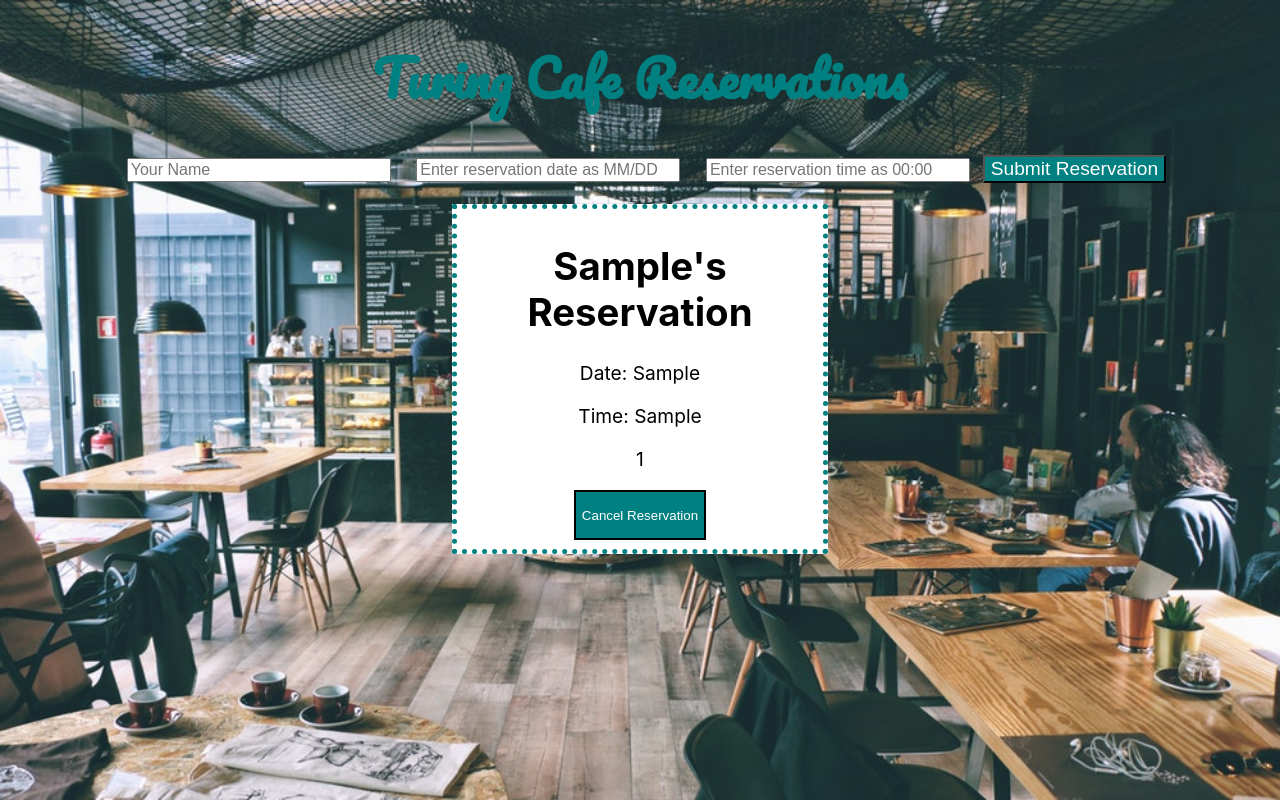
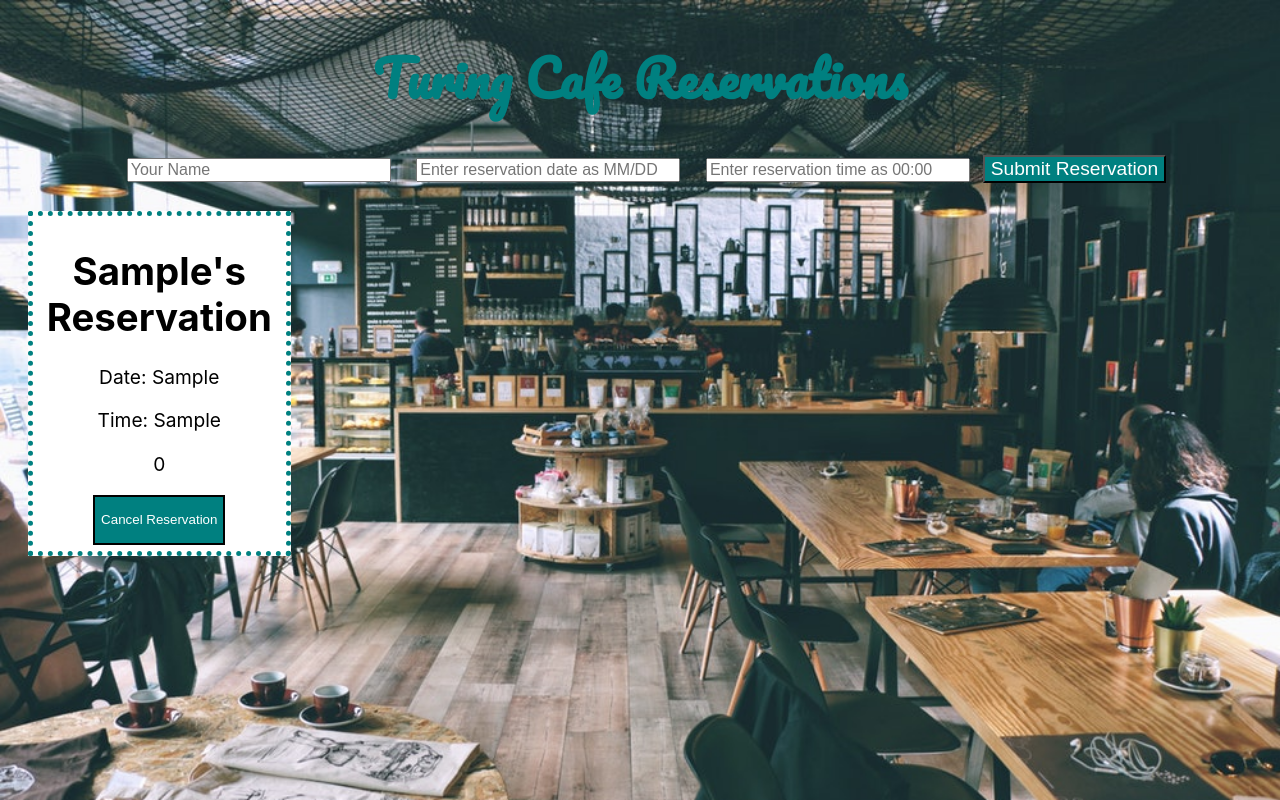
Before and after one commit to kalex19/Mid-Mod, a React (Create React App) app: page / in a window 1280 px wide. Both pictures are taken after typing "Sample", "Sample", "Sample" into the empty fields and a click on the button "Submit Reservation". Built offline with nearby package versions, Linux system fonts and the light colour scheme; no server answers.

Commit message:
attempt post

```diff
--- a/src/components/App/App.css
+++ b/src/components/App/App.css
@@ -21,3 +21,7 @@
 .resy-form {
   width: 100%;
 }
+
+.resy-container {
+  width: 100%;
+}
--- a/src/components/App/App.jsx
+++ b/src/components/App/App.jsx
@@ -12,7 +12,6 @@ export class App extends Component {
 	}
 
 	componentDidMount() {
-		console.log('hello');
 		fetch('http://localhost:3001/api/v1/reservations').then(response => response.json()).then(reservations =>
 			this.setState({
 				reservations
@@ -34,12 +33,28 @@ export class App extends Component {
 		});
 	};
 
+	postReservation = ({ newReservation }) => {
+		console.log(newReservation);
+		fetch('http://localhost:3001/api/v1/reservations', {
+			method: 'POST',
+			body: JSON.stringify({
+				newReservation
+			}),
+			headers: {
+				'content-type': 'application/json'
+			}
+		})
+			.then(response => response.json())
+			.then(reservation => this.setState([ ...this.state.reservations, reservation ]))
+			.catch(error => console.log(error));
+	};
+
 	render() {
 		return (
 			<div className="App">
 				<h1 className="app-title">Turing Cafe Reservations</h1>
 				<div className="resy-form">
-					<Form addReservation={this.addReservation} />
+					<Form addReservation={this.addReservation} postReservation={this.postReservation} />
 				</div>
 				<div className="resy-container">
 					<Container deleteReservation={this.deleteReservation} reservations={this.state.reservations} />
--- a/src/components/Card/Card.css
+++ b/src/components/Card/Card.css
@@ -4,6 +4,7 @@
   font-size: 1.2em;
   margin: 5%;
   padding: 2%;
+  width: 80%;
 }
 
 .deleteBtn {
--- a/src/components/Container/Container.css
+++ b/src/components/Container/Container.css
@@ -0,0 +1,5 @@
+.card-container {
+  display: grid;
+  grid-template-columns: 24% 24% 24% 24%;
+  margin: 1%;
+}
--- a/src/components/Container/Container.jsx
+++ b/src/components/Container/Container.jsx
@@ -1,5 +1,6 @@
 import React from 'react';
 import Card from '../Card/Card';
+import './Container.css';
 
 const Container = ({ reservations, deleteReservation }) => {
 	const cards = reservations.map(res => {
@@ -15,7 +16,7 @@ const Container = ({ reservations, deleteReservation }) => {
 			/>
 		);
 	});
-	return <div>{cards}</div>;
+	return <div className={'card-container'}>{cards}</div>;
 };
 
 export default Container;
--- a/src/components/Form/Form.jsx
+++ b/src/components/Form/Form.jsx
@@ -8,20 +8,18 @@ export class Form extends Component {
 			name: '',
 			date: '',
 			time: '',
-			number: null
+			number: 0
 		};
 	}
 
 	submitReservation = e => {
 		e.preventDefault();
-		this.setState({
-			number: this.state.number++
-		});
 		const newReservation = {
 			...this.state,
 			id: Date.now()
 		};
 		this.props.addReservation(newReservation);
+		this.props.postReservation(newReservation);
 		this.clearInputs();
 	};
 
```
